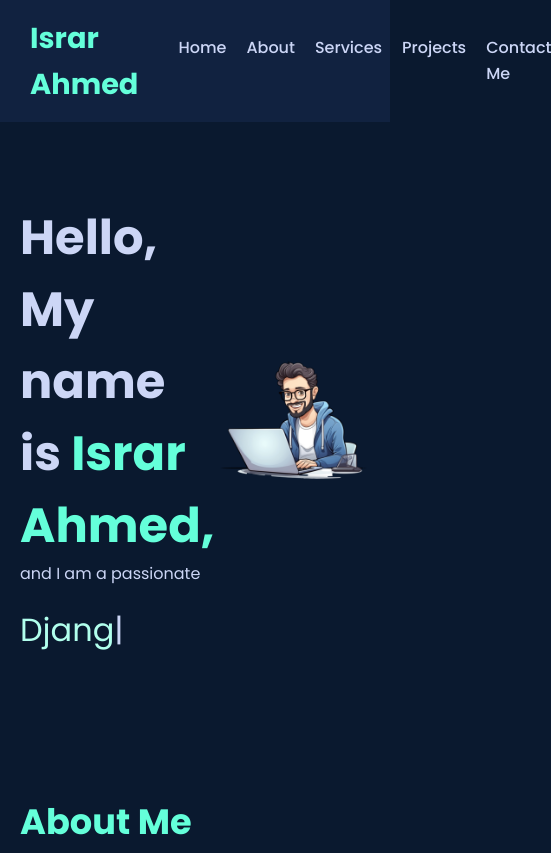
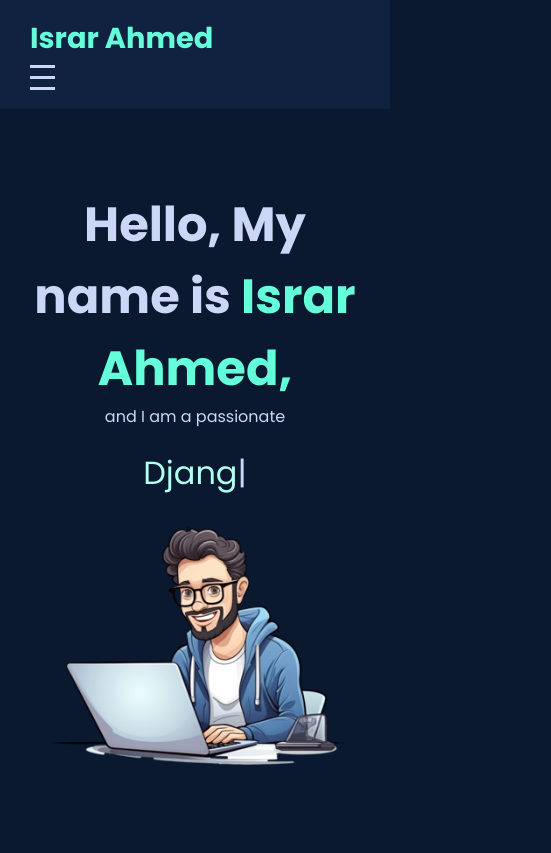
Before and after one commit to israr-ax/My_Portfolio, a plain HTML site: page index.html in a window 390 px wide. Shown: the top 853 px of the page, 551 px wide, since content can reach past the window. Drawn offline with nearby package versions, Linux system fonts and the light colour scheme.

Commit message:
Update index.html

```diff
--- a/index.html
+++ b/index.html
@@ -5,22 +5,16 @@
     <meta charset="UTF-8">
     <meta name="viewport" content="width=device-width, initial-scale=1.0">
     <title>Israr Ahmed - Developer Portfolio</title>
-    <!-- Preconnecting to Google Fonts for faster loading -->
     <link rel="preconnect" href="https://fonts.googleapis.com">
     <link rel="preconnect" href="https://fonts.gstatic.com" crossorigin>
-    <!-- Importing fonts from Google Fonts -->
-    <link
-        href="https://fonts.googleapis.com/css2?family=Geist+Mono:wght@400;700&family=Poppins:wght@100;300;400;500;700&display=swap"
-        rel="stylesheet">
+    <link href="https://fonts.googleapis.com/css2?family=Geist+Mono:wght@400;700&family=Poppins:wght@100;300;400;500;700&display=swap" rel="stylesheet">
     <style>
-        /* Global reset for margin, padding, and box-sizing */
         * {
             margin: 0;
             padding: 0;
             box-sizing: border-box;
         }
 
-        /* Styling for the body */
         body {
             font-family: 'Poppins', sans-serif;
             background-color: #0a192f;
@@ -28,7 +22,6 @@
             line-height: 1.6;
         }
 
-        /* Navigation bar styles */
         nav {
             display: flex;
             justify-content: space-between;
@@ -37,25 +30,21 @@
             background-color: #112240;
         }
 
-        /* Left side of the navbar */
         nav .left {
             font-size: 1.8rem;
             font-weight: bold;
             color: #64ffda;
         }
 
-        /* Navigation list styles */
         nav ul {
             display: flex;
             list-style: none;
         }
 
-        /* Navigation list items */
         nav ul li {
             margin-left: 20px;
         }
 
-        /* Navigation links */
         nav ul li a {
             text-decoration: none;
             color: #ccd6f6;
@@ -63,13 +52,33 @@
             transition: 0.3s;
         }
 
-        /* Hover effect for navigation links */
         nav ul li a:hover {
             color: #64ffda;
             font-size: 1rem;
         }
 
-        /* First section (intro) styling */
+        .hamburger {
+            display: none;
+            flex-direction: column;
+            cursor: pointer;
+        }
+
+        .hamburger div {
+            width: 25px;
+            height: 3px;
+            background-color: #ccd6f6;
+            margin: 4px 0;
+            transition: 0.3s;
+        }
+
+        .nav-links {
+            display: flex;
+        }
+
+        .nav-active {
+            display: block;
+        }
+
         .firstSection {
             display: flex;
             justify-content: space-around;
@@ -79,7 +88,6 @@
             padding: 0 20px;
         }
 
-        /* Left side of the first section (text) */
         .firstSection .leftSection {
             flex: 1;
             max-width: 500px;
@@ -87,66 +95,56 @@
             line-height: 1.5;
         }
 
-        /* Right side of the first section (image) */
         .firstSection .rightSection {
             flex: 1;
             max-width: 400px;
         }
 
-        /* Image styling */
         .firstSection img {
             width: 100%;
             border-radius: 10px;
+            height: auto;
         }
 
-        /* Special text color */
         .pruple {
             color: #64ffda;
             font-weight: bold;
         }
 
-        /* Element styling for the typed text */
         #element {
             color: #b1ffed;
         }
 
-        /* Section styling */
         section {
             padding: 60px 20px;
         }
 
-        /* Heading styles */
         h2 {
             color: #64ffda;
             font-size: 2.2rem;
             margin-bottom: 20px;
         }
 
-        /* Paragraph styles */
         p {
             font-size: 1rem;
             margin-bottom: 20px;
         }
 
-        /* List styling */
         ul {
             list-style-type: disc;
             margin-left: 20px;
         }
 
-        /* Form styling */
         form {
             display: flex;
             flex-direction: column;
         }
 
-        /* Label styling for form */
         label {
             margin: 10px 0 5px;
             font-size: 1rem;
         }
 
-        /* Input and textarea styling */
         input,
         textarea {
             padding: 10px;
@@ -158,7 +156,6 @@
             font-size: 1rem;
         }
 
-        /* Button styling */
         button {
             padding: 10px 20px;
             background-color: #64ffda;
@@ -170,20 +167,61 @@
             transition: background-color 0.3s;
         }
 
-        /* Button hover effect */
         button:hover {
             background-color: #0a192f;
             color: #64ffda;
+        }
+
+        /* Responsive Styles */
+        @media (max-width: 768px) {
+            nav {
+                flex-direction: column;
+                align-items: flex-start;
+            }
+
+            nav ul {
+                flex-direction: column;
+                width: 100%;
+                padding: 10px 0;
+                display: none; /* Hide the menu by default */
+            }
+
+            nav ul li {
+                margin: 10px 0;
+            }
+
+            .hamburger {
+                display: flex; /* Show hamburger icon */
+            }
+
+            .firstSection {
+                flex-direction: column;
+                align-items: center;
+            }
+
+            .firstSection .leftSection,
+            .firstSection .rightSection {
+                max-width: 100%;
+                text-align: center;
+            }
+
+            .firstSection img {
+                max-width: 90%;
+            }
         }
     </style>
 </head>
 
 <body>
-    <!-- Header section with navigation -->
     <header>
         <nav>
             <div class="left">Israr Ahmed</div>
-            <ul>
+            <div class="hamburger" id="hamburger">
+                <div></div>
+                <div></div>
+                <div></div>
+            </div>
+            <ul id="nav-links">
                 <li><a href="#home">Home</a></li>
                 <li><a href="#about">About</a></li>
                 <li><a href="#services">Services</a></li>
@@ -194,7 +232,6 @@
     </header>
 
     <main>
-        <!-- First section: Intro -->
         <section class="firstSection">
             <div class="leftSection">
                 <h1>Hello, My name is <span class="pruple">Israr Ahmed,</span></h1>
@@ -205,37 +242,22 @@
                 <img src="dp.png" alt="Israr Ahmed Profile Picture">
             </div>
         </section>
-        <!-- About section -->
         <section id="about">
             <h2>About Me</h2>
-            <p>I am a highly motivated and dedicated web developer with a strong passion for creating responsive and
-                visually appealing websites. With a solid foundation in HTML, CSS, JavaScript, and Python, I am focused
-                on crafting seamless user experiences through efficient, clean code. My goal is to provide innovative
-                solutions to problems and deliver high-quality work that exceeds expectations. I am also adept at
-                working with frameworks such as Django and Flask, and I thrive in fast-paced, collaborative
-                environments.</p>
+            <p>I am a highly motivated and dedicated web developer with a strong passion for creating responsive and visually appealing websites. With a solid foundation in HTML, CSS, JavaScript, and Python, I am focused on crafting seamless user experiences through efficient, clean code. My goal is to provide innovative solutions to problems and deliver high-quality work that exceeds expectations. I am also adept at working with frameworks such as Django and Flask, and I thrive in fast-paced, collaborative environments.</p>
         </section>
-        <!-- Services section -->
-        <!-- Services section -->
         <section id="services">
             <h2>Skills & Expertise</h2>
-            <p>I possess a diverse set of technical skills that allow me to build efficient, scalable, and user-friendly
-                applications across various domains.</p>
+            <p>I possess a diverse set of technical skills that allow me to build efficient, scalable, and user-friendly applications across various domains.</p>
             <ul>
-                <li><strong>Core Java:</strong> Proficient in object-oriented programming, developing robust
-                    applications such as airline reservation and school management systems.</li>
-                <li><strong>HTML & CSS:</strong> Skilled in creating visually appealing, responsive web designs,
-                    including e-commerce and anime websites.</li>
-                <li><strong>Python:</strong> Experience in building applications such as hotel management systems,
-                    billing systems, and interactive games like Hangman.</li>
-                <li><strong>Django:</strong> Expertise in developing web applications using Django, ensuring scalability
-                    and security.</li>
-                <li><strong>MySQL:</strong> Strong knowledge of database management, data storage, and retrieval to
-                    support complex applications.</li>
+                <li><strong>Core Java:</strong> Proficient in object-oriented programming, developing robust applications such as airline reservation and school management systems.</li>
+                <li><strong>HTML & CSS:</strong> Skilled in creating visually appealing, responsive web designs, including e-commerce and anime websites.</li>
+                <li><strong>Python:</strong> Experience in building applications such as hotel management systems, billing systems, and interactive games like Hangman.</li>
+                <li><strong>Django:</strong> Expertise in developing web applications using Django, ensuring scalability and security.</li>
+                <li><strong>MySQL:</strong> Strong knowledge of database management, data storage, and retrieval to support complex applications.</li>
             </ul>
         </section>
 
-        <!-- Projects section -->
         <section id="projects">
             <h2>Projects</h2>
             <ul>
@@ -270,8 +292,7 @@
 
         <section id="contact">
             <h2>Contact Me</h2>
-            <p>If you'd like to collaborate on a project or just want to get in touch, feel free to reach out to me
-                through the contact form below.</p>
+            <p>If you'd like to collaborate on a project or just want to get in touch, feel free to reach out to me through the contact form below.</p>
             <form action="submit-form.php" method="POST">
                 <label for="name">Name:</label>
                 <input type="text" id="name" name="name" required>
@@ -297,6 +318,14 @@
             backSpeed: 30,
             loop: true
         });
+
+        // JavaScript for hamburger menu
+        const hamburger = document.getElementById('hamburger');
+        const navLinks = document.getElementById('nav-links');
+
+        hamburger.addEventListener('click', () => {
+            navLinks.classList.toggle('nav-active');
+        });
     </script>
 </body>
 
```
